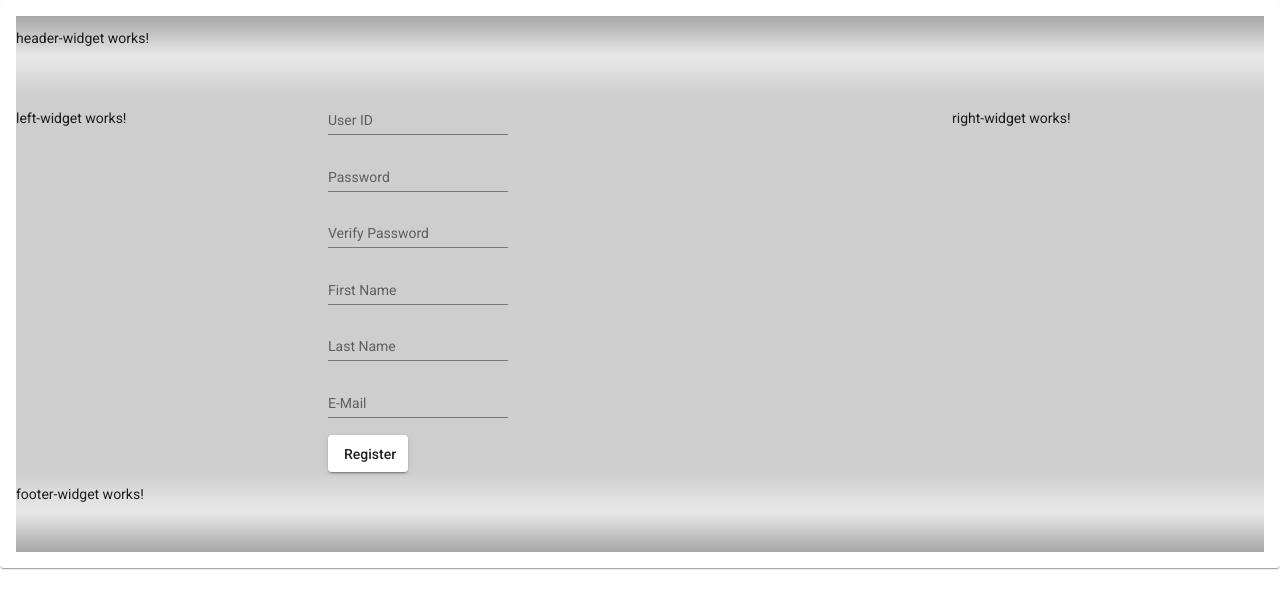
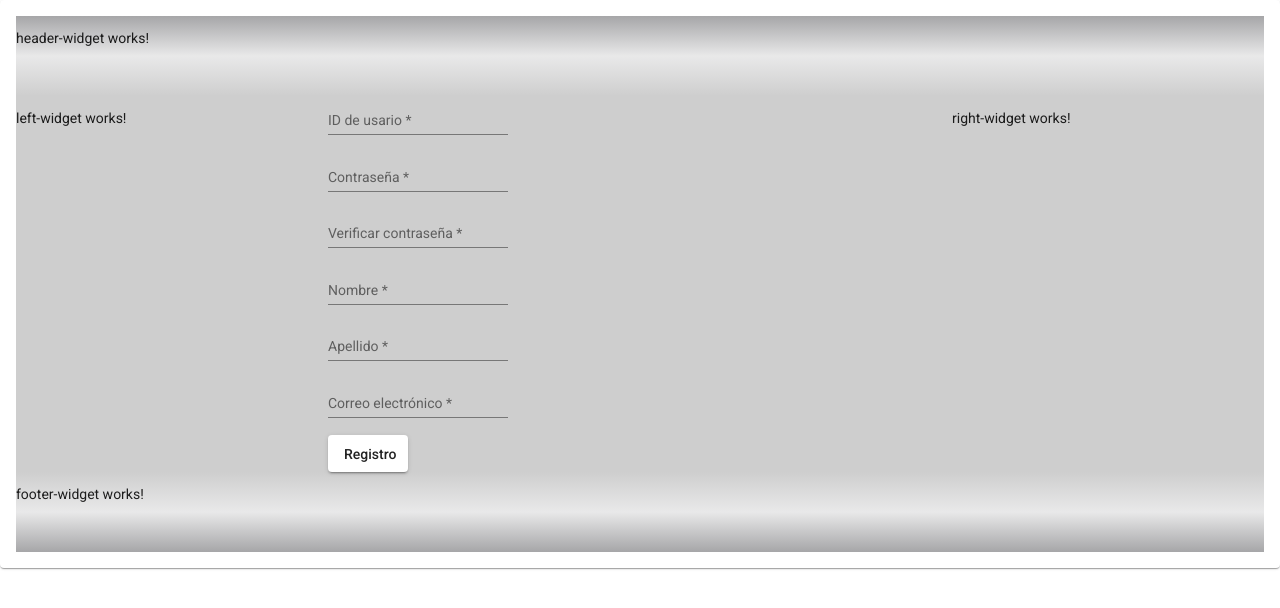
Before and after one commit to obriena/TextoAVoz, an Angular app in the folder angular/transcribir/: page /registration in a window 1280 px wide. Shown: the top 608 px of the page. Built offline with nearby package versions, Linux system fonts and the light colour scheme.

Commit message:
new registration widget and service

```diff
--- a/angular/transcribir/src/app/login-widget/login-widget.component.html
+++ b/angular/transcribir/src/app/login-widget/login-widget.component.html
@@ -1,18 +1,18 @@
 
   <form [formGroup]="userForm">
     <mat-form-field>
-      <input matInput placeholder="User ID" formControlName="userId"/>
+      <input matInput placeholder="ID de usario" formControlName="userId"/>
     </mat-form-field>
     <br/>
     <mat-form-field>
-        <input matInput type="password" placeholder="Password" formControlName="password"/>
+        <input matInput type="password" placeholder="Contraseña" formControlName="password"/>
       </mat-form-field>
     <br/>
     <div style="float: left; padding-right: 10px">
       <button mat-raised-button=""
         class="mat-raised-button mat-button-base" type="button"
-        (click)="goToRegistration()" style="width: 80px">
-        <span class="mat-button-wrapper">Register</span>
+        (click)="goToRegistration()" style="width: 110px">
+        <span class="mat-button-wrapper">Registro</span>
         <div class="mat-button-ripple mat-ripple" matripple=""></div>
         <div class="mat-button-focus-overlay"></div>
       </button>
@@ -21,8 +21,8 @@
     <div style="float: left; ">
     <button mat-raised-button=""
       class="mat-raised-button mat-button-base" type="button"
-      (click)="login()" style="width: 80px">
-      <span class="mat-button-wrapper">Login</span>
+      (click)="login()" style="width: 110px">
+      <span class="mat-button-wrapper">Iniciar sesión</span>
       <div class="mat-button-ripple mat-ripple" matripple=""></div>
       <div class="mat-button-focus-overlay"></div>
     </button>
--- a/angular/transcribir/src/app/registration-widget/registration-widget.component.html
+++ b/angular/transcribir/src/app/registration-widget/registration-widget.component.html
@@ -1,33 +1,63 @@
 <form [formGroup]="registrationForm">
   <mat-form-field>
-        <input matInput placeholder="User ID" formControlName="userId"/>
+    <input matInput placeholder="ID de usario" formControlName="userId"/>
+  </mat-form-field>
+  <div *ngIf="userId.invalid && (userId.dirty || userId.touched)"
+    class="alert alert-danger">
+    <div *ngIf="userId.errors.required">
+      Se requiere identificación de usuario
+    </div>
+    <div *ngIf="userId.errors.minlength">
+        Name must be at least 6 characters long.
+      </div>
+  </div>
+  <br/>
+  <mat-form-field>
+      <input matInput type="password" placeholder="Contraseña" formControlName="password"/>
     </mat-form-field>
   <br/>
   <mat-form-field>
-          <input matInput type="password" placeholder="Password" formControlName="password"/>
+      <input matInput type="password" placeholder="Verificar contraseña" formControlName="altPassword"/>
     </mat-form-field>
   <br/>
   <mat-form-field>
-          <input matInput type="password" placeholder="Verify Password" formControlName="altPassword"/>
+      <input matInput placeholder="Nombre" formControlName="firstName"/>
   </mat-form-field>
+  <div *ngIf="firstName.invalid && (firstName.dirty || firstName.touched)"
+      class="alert alert-danger">
+      <div *ngIf="firstName.errors.required">
+          Se requiere el primer nombre
+      </div>
+  </div>
   <br/>
   <mat-form-field>
-          <input matInput placeholder="First Name" formControlName="firstName"/>
+        <input matInput placeholder="Apellido" formControlName="lastName"/>
   </mat-form-field>
+  <div *ngIf="lastName.invalid && (lastName.dirty || lastName.touched)"
+      class="alert alert-danger">
+      <div *ngIf="lastName.errors.required">
+          Apellido es requerido
+      </div>
+  </div>
   <br/>
   <mat-form-field>
-            <input matInput placeholder="Last Name" formControlName="lastName"/>
+        <input matInput type="email" placeholder="Correo electrónico" formControlName="email"/>
   </mat-form-field>
-      <br/>
-      <mat-form-field>
-            <input matInput placeholder="E-Mail" formControlName="email"/>
-      </mat-form-field>
+  <div *ngIf="email.invalid && (email.dirty || email.touched)"
+  class="alert alert-danger">
+  <div *ngIf="email.errors.required">
+    Correo electrónico es requerido
+  </div>
+  <div *ngIf="email.errors.email">
+      Dirección de correo electrónico no válida
+    </div>
+</div>
   <br/>
   <div style="float: left; ">
     <button mat-raised-button=""
       class="mat-raised-button mat-button-base" type="button"
       (click)="registerUser()" style="width: 80px">
-        <span class="mat-button-wrapper">Register</span>
+      <span class="mat-button-wrapper">Registro</span>
       <div class="mat-button-ripple mat-ripple" matripple=""></div>
       <div class="mat-button-focus-overlay"></div>
     </button>
--- a/angular/transcribir/src/app/registration-widget/registration-widget.component.ts
+++ b/angular/transcribir/src/app/registration-widget/registration-widget.component.ts
@@ -1,5 +1,5 @@
 import { Component, OnInit } from '@angular/core';
-import { FormControl, FormGroup, FormBuilder } from '@angular/forms';
+import { FormControl, FormGroup, FormBuilder, Validators } from '@angular/forms';
 import { Router } from '@angular/router';
 import { Credentials } from '../models/credentials';
 import { User } from "../models/user";
@@ -11,40 +11,36 @@ import { RegistrationService } from "../registration.service";
   styleUrls: ['./registration-widget.component.css']
 })
 export class RegistrationWidgetComponent implements OnInit {
-/*
-export class User {
-    credentials: Credentials;
-    firstName: string;
-    lastName: string;
-    email: string;
-    role: string;
-}
-*/
+
   registrationForm: FormGroup;
 
   registrationSuccessful = true;
 
+
+
   constructor(private formBuilder: FormBuilder,
               private router: Router,
               private registrationService: RegistrationService) {
-    this.registrationForm = this.formBuilder.group({
-      userId: new FormControl(''),
-      password: new FormControl(''),
-      altPassword: new FormControl(''),
-      firstName: new FormControl(''),
-      lastName: new FormControl(''),
-      email: new FormControl('')
-    });
-}
+
+  }
 
   ngOnInit() {
-  }
+      this.registrationForm = this.formBuilder.group({
+        userId: new FormControl('', [Validators.required, Validators.minLength(6)]),
+        password: new FormControl('', Validators.required),
+        altPassword: new FormControl('', Validators.required),
+        firstName: new FormControl('', Validators.required),
+        lastName: new FormControl('', Validators.required),
+        email: new FormControl('', [Validators.required, Validators.email])
+      });
+    }
 
   registerUser() {
-      if ( this.registrationForm.get('password').value !=
-           this.registrationForm.get('altPassword').value ) {
-            window.alert("Passwords do not match");
+      if ( this.registrationForm.get('userId').hasError ||
+           this.registrationForm.get('email').hasError) {
+        console.log('Registration has errors');
       } else {
+
         let credentials: Credentials;
         credentials = new Credentials();
         credentials.userId = this.registrationForm.get('userId').value;
@@ -58,9 +54,24 @@ export class User {
         user.email = this.registrationForm.get('email').value;
 
         this.registrationSuccessful = this.registrationService.registerUser(user);
+
         if (this.registrationSuccessful) {
           this.router.navigate(['/login']);
         }
       }
   }
+
+  get userId() {
+    return this.registrationForm.get('userId');
+  }
+  get email() {
+    return this.registrationForm.get('email');
+  }
+  get firstName() {
+    return this.registrationForm.get('firstName');
+  }
+  get lastName() {
+    return this.registrationForm.get('lastName');
+  }
+
 }
--- a/angular/transcribir/src/app/registration.service.ts
+++ b/angular/transcribir/src/app/registration.service.ts
@@ -6,7 +6,7 @@ import { User } from "./models/user";
 })
 export class RegistrationService {
   registerUser(user: User): boolean {
-    console.log(user.value);
+
     if (user.credentials.userId == 'aobrie01'){
       return false;
     }
```
Lines whose indentation alone changed are shown as unchanged.
